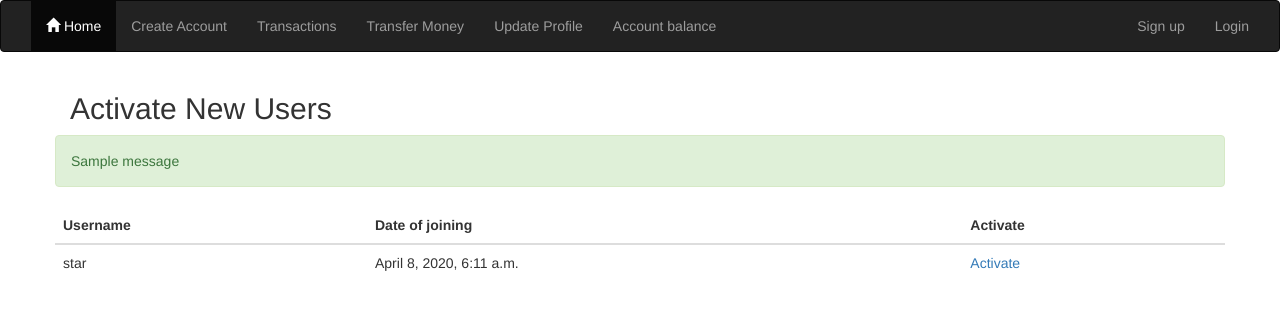
After one commit to alien-sim/banking, a Django app: page /activate_user in a window 1280 px wide. The commit adds this page. Shown: the top 310 px of the page. Run offline with Django 3.2, Linux system fonts and the light colour scheme; data comes from the database, SQL or seed files in the repository; both versions use the stored data as it was after the commit; tables that the repository leaves empty hold one stand-in row (values such as "Sample post"); one stand-in notice (Sample message) is shown; some libraries are stand-ins or nearby versions.

Commit message:
proper flow of login-signup and activate user by admin

```diff
--- /dev/null
+++ b/account/templates/activate_user.html
@@ -0,0 +1,34 @@
+{% extends 'base.html' %}
+{% block title %}{% endblock %}
+
+{% block content %}
+	<h2>Activate New Users</h2>
+	<div class="row">
+		{% if messages %}
+			<div class="alert alert-success" id="myTabContent" >
+				{% for message in messages %}
+				{{ message }}
+				{% endfor %}
+			</div>
+		{% endif %}
+
+		<table class="table table-hover">
+			<thead>
+				<th>Username</th>
+				<th>Date of joining</th>
+				<th>Activate</th>
+			</thead>
+			<tbody>
+				{% for row in activate %}
+				<tr>
+					<td>{{ row.user.username }}</td>
+					<td>{{ row.user.date_joined }} </td>
+					<td><a href="{% url 'signup-confirm' activation_key=row.activation_key %}">Activate</a></td>
+				</tr>
+
+				{% endfor %}
+
+			</tbody>
+		</table>
+	</div>
+{% endblock %}
--- a/account/templates/base.html
+++ b/account/templates/base.html
@@ -27,9 +27,14 @@
 		    <div class="collapse navbar-collapse" id="myNavbar">
 		      <ul class="nav navbar-nav">
 		        <li class="active"><a href="/"><span class="glyphicon glyphicon-home"></span> Home</a></li>
-<!--		        <li><a href="/show-school">School</a></li>-->
-<!--		        <li><a href="/show-tutor">Tutor</a></li>-->
-<!--		        <li><a href="/show-coaching">Coaching</a></li>-->
+				<li><a href="/profile_save">Create Account</a></li>
+				<li><a href="/transactions">Transactions</a></li>
+		        <li><a href="/transfer">Transfer Money</a></li>
+		        <li><a href="/editprofile">Update Profile</a></li>
+				<li><a href="/accountbalance">Account balance</a></li>
+				{% if request.user.is_superuser %}
+					<li><a href="/activate_user">Activate New Users</a></li>
+				{% endif %}
 		      </ul>
 			  	<ul class="nav navbar-nav navbar-right">
 			  		{% if user.is_authenticated %}
--- a/account/templates/home.html
+++ b/account/templates/home.html
@@ -35,6 +35,9 @@
 		        <li><a href="/transfer">Transfer Money</a></li>
 		        <li><a href="/editprofile">Update Profile</a></li>
 				<li><a href="/accountbalance">Account balance</a></li>
+				{% if request.user.is_superuser %}
+					<li><a href="/activate_user">Activate New Users</a></li>
+				{% endif %}
 
 			  </ul>
 			  	<ul class="nav navbar-nav navbar-right">
--- /dev/null
+++ b/account/templates/not_activated.html
@@ -0,0 +1 @@
+<h3>Account not activated</h3>
--- a/account/templates/profile.html
+++ b/account/templates/profile.html
@@ -2,7 +2,7 @@
 {% block title %}{% endblock %}
 
 {% block content %}
-	<h2>Add User</h2>
+	<h2>Add Profile</h2>
 	<div class="row main-form">
 		{% if messages %}
 		<div class="alert alert-success" id="myTabContent" >
--- a/account/urls.py
+++ b/account/urls.py
@@ -9,6 +9,7 @@ urlpatterns = [
     path('profile-form', views.profile_form, name='profile-form'),
     path('profile_save', views.profile_save, name='profile_save'),
     path('transfer', views.transfer, name='transfer'),
+    path(r'activate_user', views.activation_page, name='activate-page'),
     url(r'^confirm/(?P<activation_key>\w+)/$', views.signup_confirm,name='signup-confirm'),
     path('logout', views.logout, name='logout'),
 ]
--- a/account/views.py
+++ b/account/views.py
@@ -6,6 +6,7 @@ from django.contrib import messages
 from django.contrib.auth.decorators import login_required
 from django.core.mail import send_mail
 
+from django.utils import timezone
 from django.conf import settings
 import hashlib, datetime, random
 
@@ -58,9 +59,9 @@ def signup_confirm(request, activation_key):
 		user_active = UserActivation.objects.get(activation_key=activation_key)
 		if user_active.key_expires < timezone.now():
 			return render('confirm_expired.html')
-		user_profile.is_active = True
-		user_profile.save()
-		return redirect('profile-form')
+		user_active.is_active = True
+		user_active.save()
+		return redirect('activate-page')
 	except Exception as e:
 		print("activation confirm error -- ", e)
 
@@ -70,14 +71,19 @@ def login(request):
 		password = request.POST.get('password')
 		user = authenticate(request, username=username, password=password)
 		if user:
-			act_obj = UserActivation.objects.get(user=username)
-
-			if act_obj.is_active:
+			if user.is_superuser:
 				auth_login(request, user)
 				return redirect('profile-form')
 			else:
-				messages.add_message(request, messages.INFO, 'The username and/or password you specified are not correct.')
-				return redirect('login')
+				act_obj = UserActivation.objects.get(user=user.id)
+				if act_obj.is_active:
+					auth_login(request, user)
+					return redirect('profile-form')
+				else:
+					return render(request,"not_activated.html")
+		else:
+			messages.add_message(request, messages.INFO, 'The username and/or password you specified are not correct.')
+			return redirect('login')
 	else:
 		return render(request, 'login.html')
 
@@ -124,3 +130,12 @@ def transfer(request):
     else:
         form1 = TransactionForm()
     return render(request, 'transfer.html', {'form1': form1})
+
+def activation_page(request):
+	try:
+		print("@@")
+		not_active = UserActivation.objects.filter(is_active=False)
+		print("nott ", not_active)
+		return render(request, 'activate_user.html',{'activate':not_active})
+	except Exception as e:
+		print("actcivation page -- ",str(e))
```
Also changed, not shown: banking/settings.py (+4 -4 lines), bank.sqlite.
